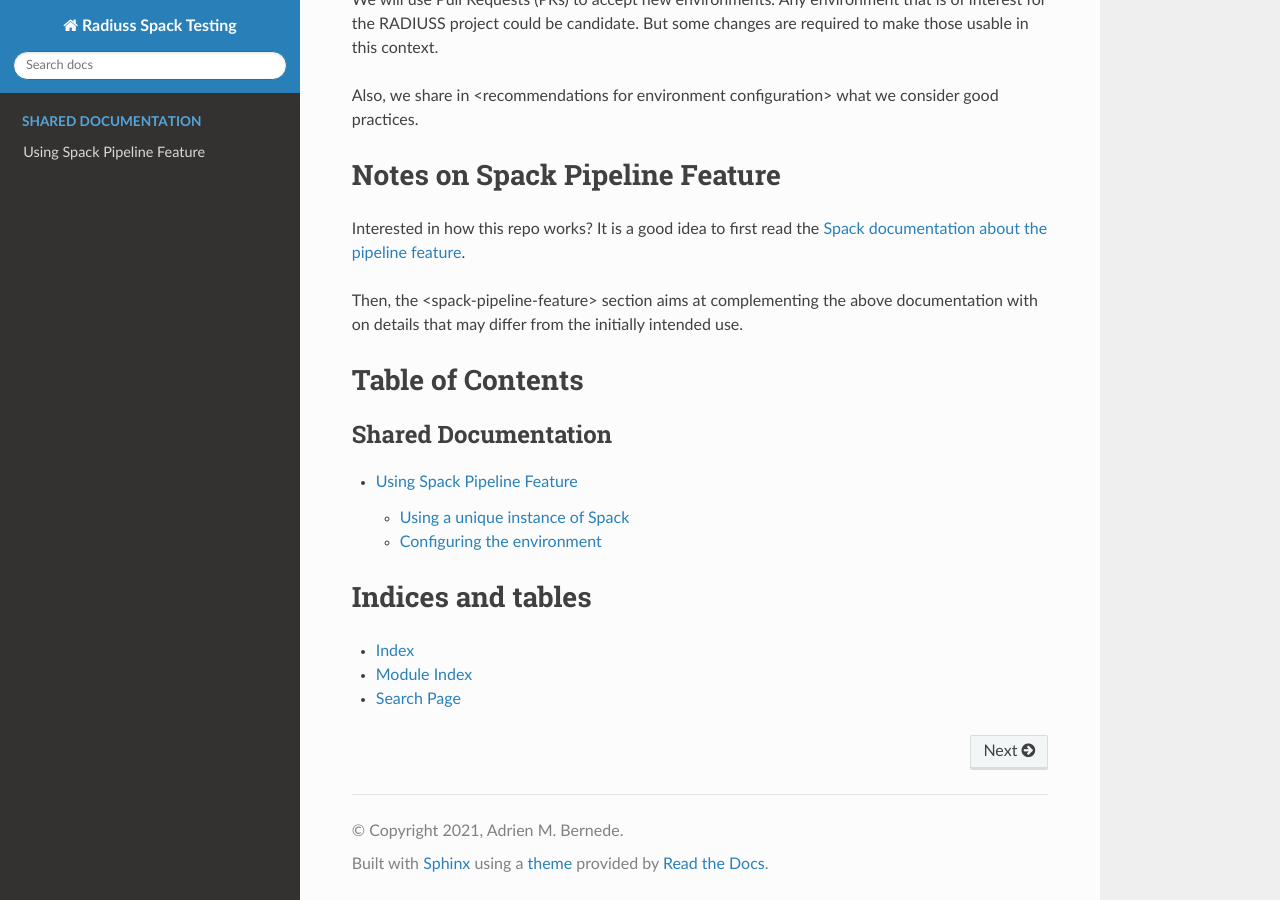
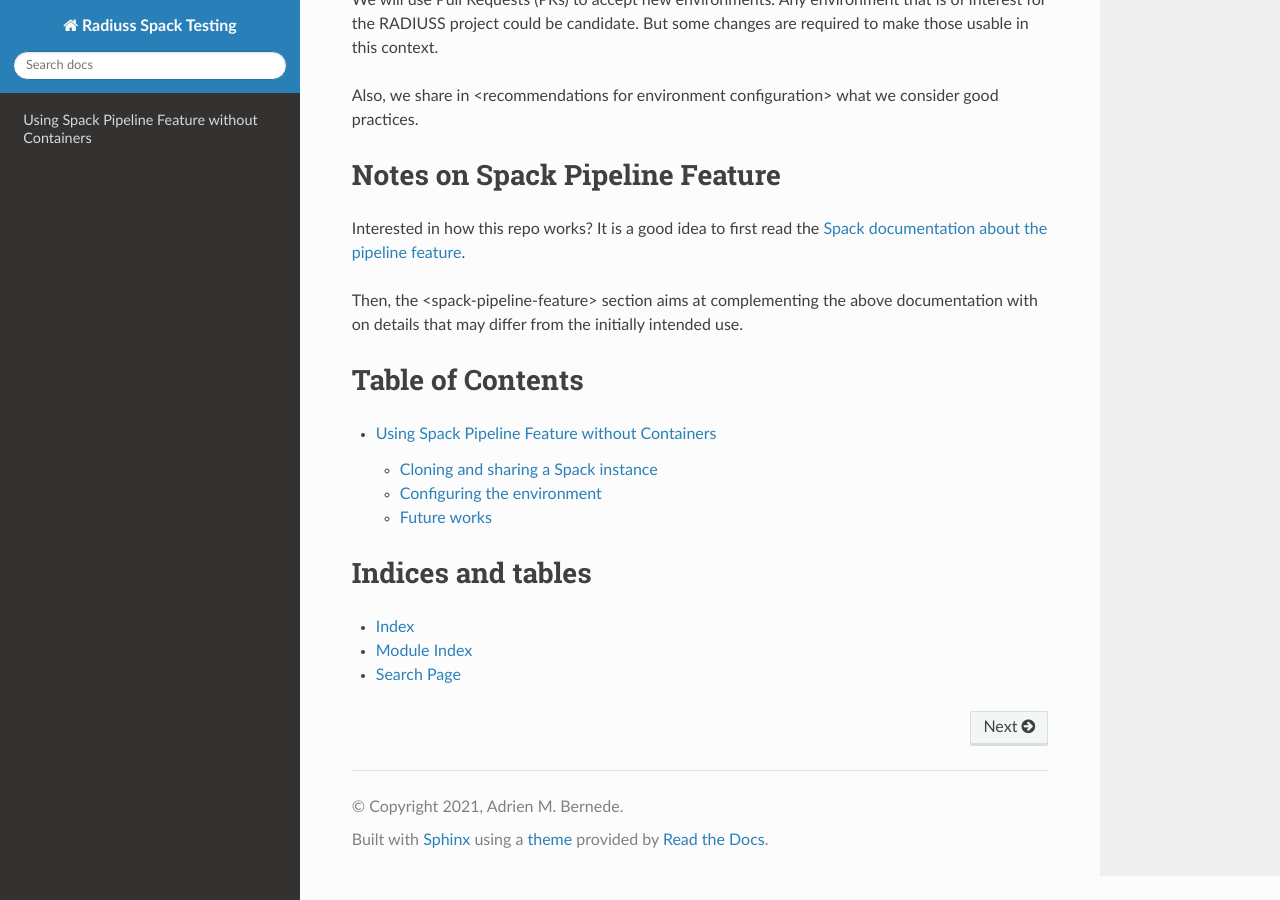
Before and after one commit to LLNL/radiuss-spack-testing, a Sphinx documentation site: the page built from docs/sphinx/index.rst, in a window 1280 px wide and 900 px high, scrolled down 799 px. Built offline with Sphinx 7.4.7 and the Read the Docs theme 2.0.0, drawn with Linux system fonts in a browser that asks for light colours; some of the changed lines change nothing that is shown.

Commit message:
Improved documentation

```diff
--- a/docs/sphinx/index.rst
+++ b/docs/sphinx/index.rst
@@ -61,7 +61,6 @@
 
 .. toctree::
    :maxdepth: 2
-   :caption: Shared Documentation
 
    spack-pipeline-feature
 
--- a/docs/sphinx/spack-pipeline-feature.rst
+++ b/docs/sphinx/spack-pipeline-feature.rst
@@ -1,8 +1,8 @@
 .. _spack-pipeline-feature:
 
-============================
-Using Spack Pipeline Feature
-============================
+===============================================
+Using Spack Pipeline Feature without Containers
+===============================================
 
 Spack provides a feature to generate a GitLab pipeline that will build all the
 specs of a given environment in a GitLab pipeline. This feature is documented
@@ -10,20 +10,24 @@
 originally introduced to run on cloud resource.
 
 We intend to illustrate the use of Spack pipelines on an HPC cluster, and not
-for deployment, but rather for testing.
+for deployment, but rather for testing. This typically means we are not using
+containers, our runners have access to the shared file system.
 
 
-Using a unique instance of Spack
-================================
+Cloning and sharing a Spack instance
+====================================
 
-One of the first special feature that appears in our situation is that we don't
-have Spack already on the system, and we don't want to clone it in each job.
+First of all, we don't have Spack already on the system. Instead, we want to
+pinpoint exactly the version of Spack to be used in the CI pipeline.
+
+Also, we don't want to clone Spack in each job. So we will setup a Spack
+instance shared by all the CI jobs (remember we are not using containers here).
 
 Requirements
 ------------
 
-#. We want to use a single instance of Spack accross all the CI jobs, for
-   performance reasons.
+#. We want to use a single instance of Spack across all the CI jobs of a given
+   pipeline, for performance reasons.
 
 #. We don't want two independent pipelines to use the same instance of Spack,
    to avoid locks and conflicts on the Spack version used.
@@ -33,7 +37,7 @@
 Implementation
 --------------
 
-In terms of implementation, we can start with a script to get Spack.
+In terms of implementation, we start with a script to get Spack.
 
 --------
 
@@ -62,8 +66,7 @@
 
 --------
 
-But the most critical part is how to share the location of Spack with the child
-pipeline.
+Then we share the location of Spack with the child pipeline.
 
 We first create a global variable for the path, made "unique" by using the
 commit ID:
@@ -78,18 +81,19 @@
    :start-after: [send-variable-child--]
    :end-before: [--send-variable-child]
 
-The important thing to note here is that we need to change the variable name to
-pass it to the child pipeline. This has been
-`reported to GitLab <https://gitlab.com/gitlab-org/gitlab/-/issues/213729>`_.
+.. note:: We need to change the variable name to pass it to the child pipeline.
+   This has been`reported to GitLab
+   <https://gitlab.com/gitlab-org/gitlab/-/issues/213729>`_.
 
 Managing the GPG key
 --------------------
 
-One of the first blocking point while attempting to share a single Spack
-instance will be GPG key management.
+A blocking point while attempting to share a single Spack instance has to do
+with GPG key management.
 
 In the general case each build jobs will register the mirror key, which will
-result in deadlocks in our case. We can instead register the key ahead of time.
+result in deadlocks in our case. We can instead register the key once, ahead
+of time.
 
 We will produce a GPG key using an instance of Spack, and then create a back-up
 location, so that we can use it for any spack instance we create in the CI
@@ -131,7 +135,6 @@
    </details>
 
 --------
-
 
 Only generate one pipeline per stage
 ------------------------------------
@@ -209,8 +212,9 @@
    note that we use it on the ``build_stage`` subsection, since it is a list
    that would otherwise consist in the merge of all the scopes.
 
-Performance optimization
-------------------------
+
+Future works
+============
 
 Several ways of improvement we are exploring:
 
```
